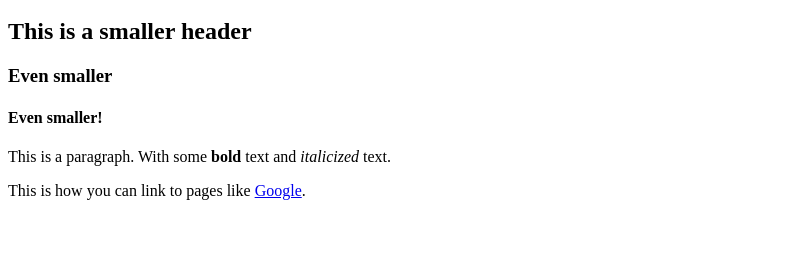
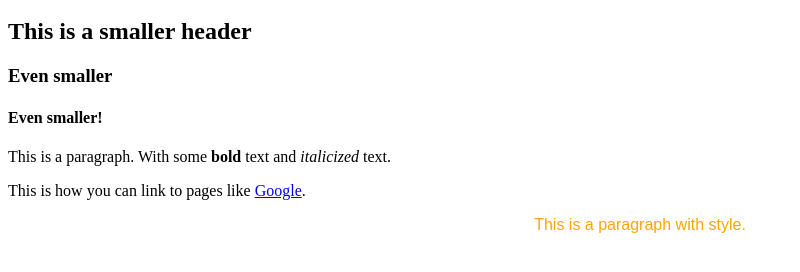
Before and after one commit to suzukidavid/first-repo, a plain HTML site: page index.html in a window 1280 px wide. Shown: the part 48-320 px from the top of the page, without its empty margins (0-800 px from the left). Drawn offline with Linux system fonts and the light colour scheme.

Commit message:
Update index.html

```diff
--- a/index.html
+++ b/index.html
@@ -3,6 +3,13 @@
     <title>
       My first web page
     </title>
+    <style>
+      p.special {
+        color: orange;
+        text-align: center;
+        font-family: Sans-Serif;
+      }
+    </style>
   </head>
   <body>
     <h1>This is a header</h1>
@@ -11,5 +18,6 @@
     <h4>Even smaller!</h4>
     <p>This is a paragraph. With some <b>bold</b> text and <i>italicized</i> text.</p>
     <p>This is how you can link to pages like <a href="http://www.google.com">Google</a>.</p>
+    <p class="special">This is a paragraph with style.</p>
   </body>
 </html>
```
